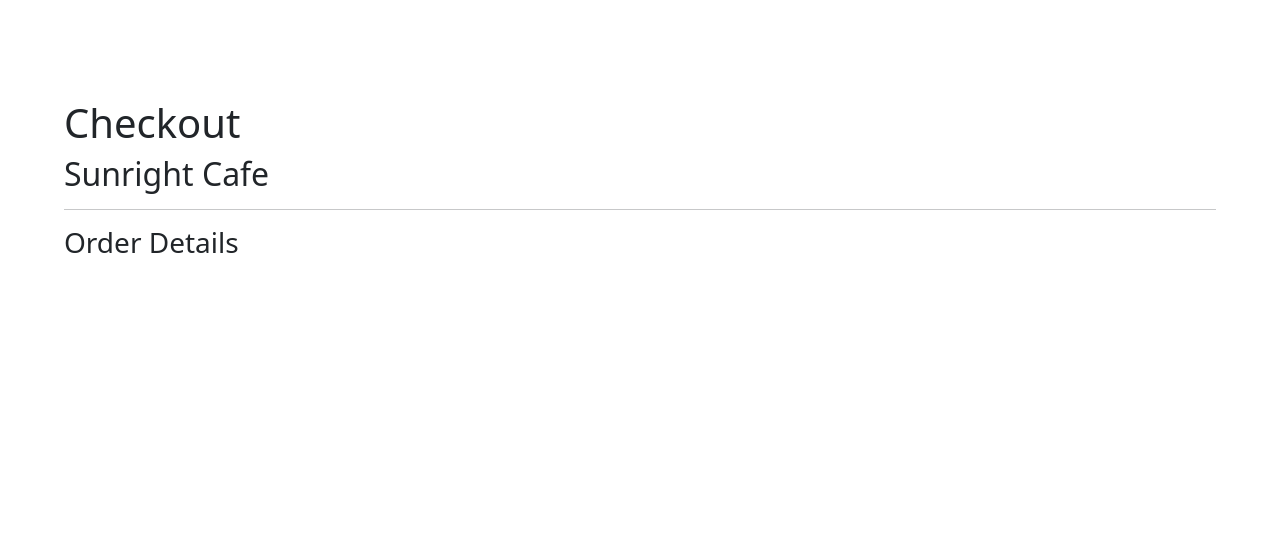
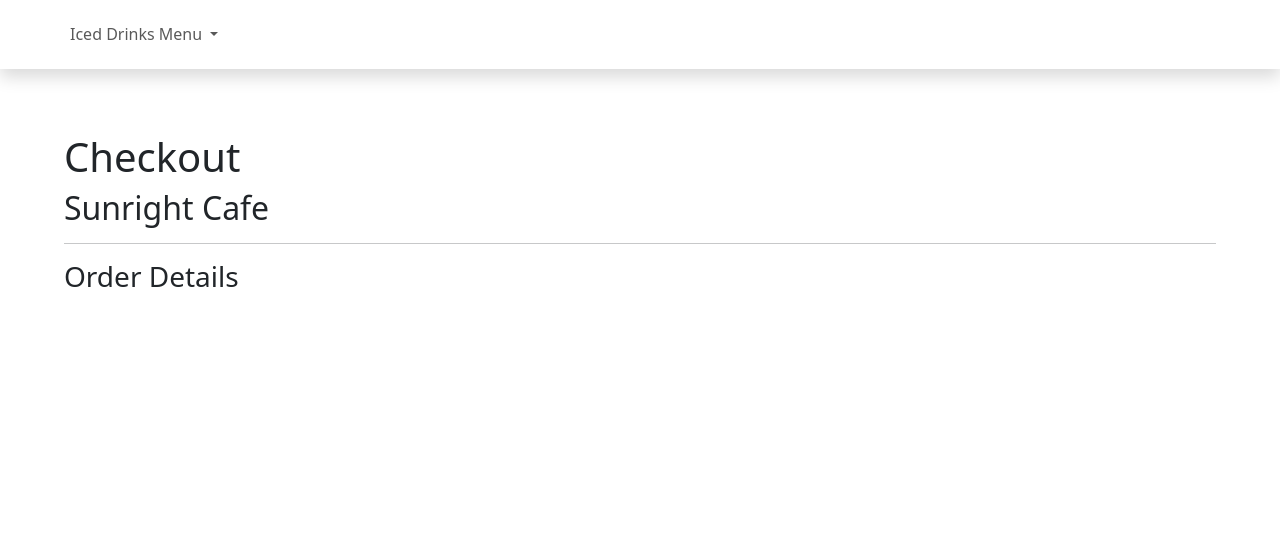
Before and after one commit to jschhie/Toast-Tab-Cafe, a Flask app: page /checkout in a window 1280 px wide. Shown: the part 201-735 px from the top of the page. Run offline with Flask 3, Linux system fonts and the light colour scheme.

Commit message:
dropdown menu in secondary nav

```diff
--- a/website/static/style.css
+++ b/website/static/style.css
@@ -22,15 +22,19 @@
 
 /* === NAV BAR === */
 .navbar {
-    position: fixed;
-    top: 0;
+    padding-left: 50px;
+    padding-right: 50px;
     width: 100%;
     height: 70px;
     background-color: white;
+}
+
+#main-navbar {
+    position: fixed;
+    top: 0;
     z-index: 1; /* place navbar above menu-sub-div */
-    padding-left: 50px;
-    padding-right: 50px;
 }
+
 
 
 /* === BODY === */
@@ -40,7 +44,7 @@
 }
 
 .page-content {
-    margin-top: 100px;
+    margin-top: 60px;
 }
 
 .hidden {
--- a/website/templates/base.html
+++ b/website/templates/base.html
@@ -18,7 +18,7 @@
 
     <header>
         <!-- NAV BAR -->
-        <nav class="navbar navbar-expand-lg shadow">
+        <nav id="main-navbar" class="navbar navbar-expand-lg shadow">
             <div class="container-fluid">
                 <a class="navbar-brand" href="/">
                     <img src="https://live.staticflickr.com/65535/53917383159_a7fd3624d5_o.png" width="50px" height="50px">
@@ -50,6 +50,34 @@
                 1230 Sunny Blvd., Sunnyvale, NY 17001
             </span>
         </section>
+
+        <!-- DROPDOWN SUBMENU WITH SEARCH & FILTER -->
+        <nav id="dropdown-navbar" class="navbar navbar-expand-lg shadow">
+            <div class="container-fluid">
+                <ul class="navbar-nav me-auto mb-2 mb-lg-0">
+                    <li class="nav-item dropdown">
+                        <a class="nav-link dropdown-toggle" href="#" role="button" data-bs-toggle="dropdown" aria-expanded="false">
+                          Iced Drinks Menu
+                        </a>
+                        <ul class="dropdown-menu">
+                          <li><a class="dropdown-item" href="#milk-tea-section">Milk Teas</a></li>
+                          <li><a class="dropdown-item" href="#fruit-section">Fruit Series</a></li>
+                          <li><a class="dropdown-item" href="#cheese-foam-section">Cheese Foam Series</a></li>
+                          <li><a class="dropdown-item" href="#frosty-section">Frosties</a></li>
+                        </ul>
+                      </li>
+                </ul>
+
+                <!--
+                SEARCH BAR: WIP
+                <form class="d-flex" role="search">
+                    <input class="form-control me-2" type="search" placeholder="Search" aria-label="Search">
+                    <button class="btn btn-outline-success" type="submit">Search</button>
+                </form>
+                -->
+
+            </div>
+        </nav>
     </header>
 
     <!-- OFFCANVAS CART -->
--- a/website/templates/home.html
+++ b/website/templates/home.html
@@ -9,7 +9,7 @@ Sunright Cafe | Order Online
     <h2>Menu</h2>
 
     {% for tag, drinks in all_drinks.items() %}
-        <h3>{{tag}}</h3>
+        <h3 id={{tag|replace(" ","-") + "-section"}}>{{tag}}</h3>
         <div class="menu-container">
             {% for drink in drinks %}
             <!-- edit: replaced drink.name with drink.id for data-bs-target variable string -->
```
Also changed, not shown: README.md, demos/updated-home-1.png (added), demos/updated-home.png (deleted), demos/updated-menu-1.png (deleted), demos/updated-menu-2.png (deleted), demos/updated-modal-1.png (added), 2 other files.
